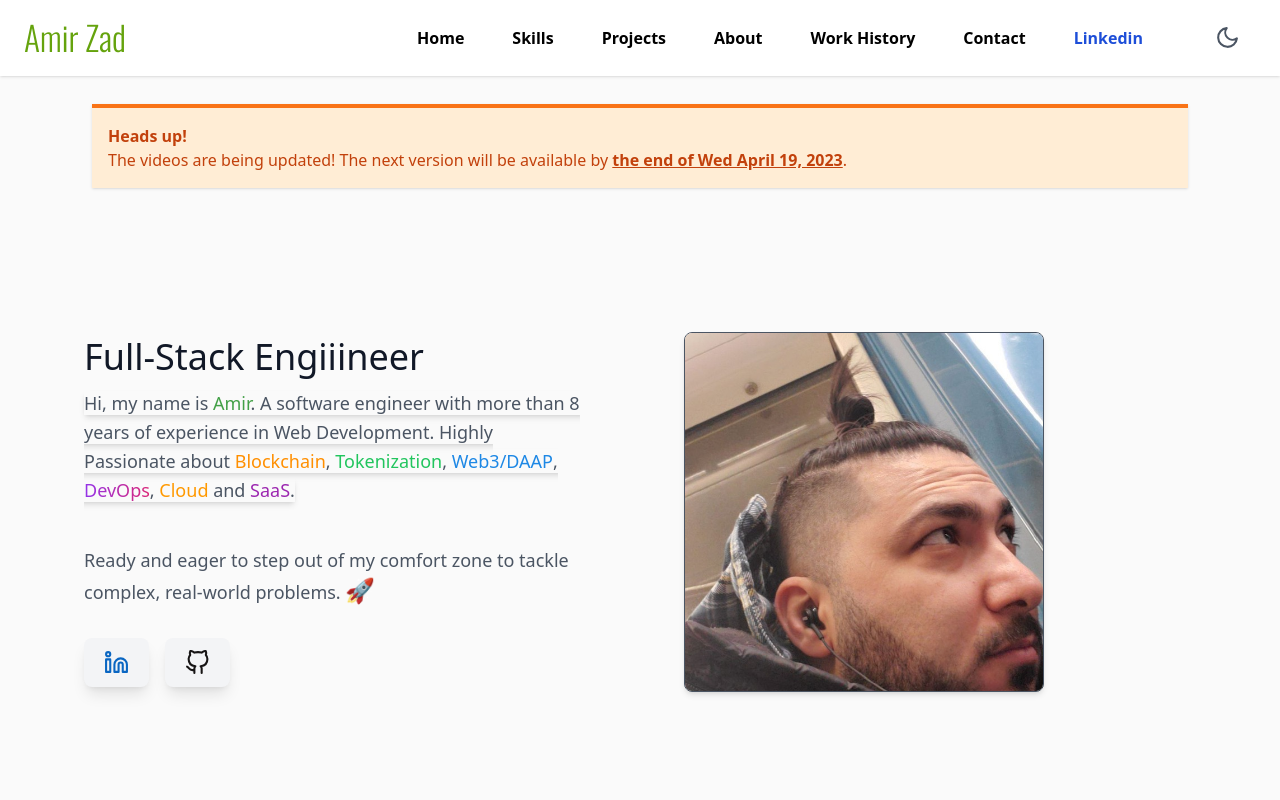
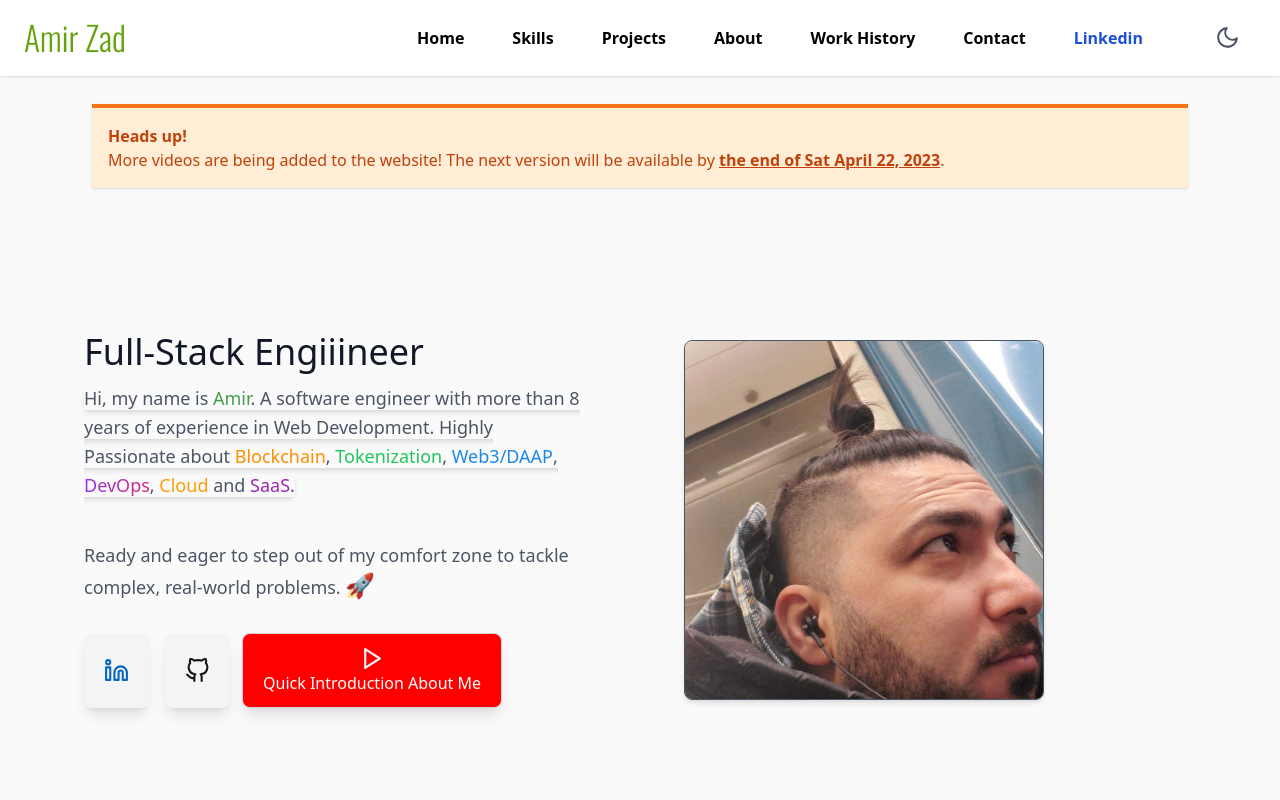
Before and after one commit to liiinx-com/amirzad-dev-frontend, a Next.js app: page / in a window 1280 px wide. Shown: the top 800 px of the page. Built offline with nearby package versions, Linux system fonts and the light colour scheme; a web font is replaced by a local one.

Commit message:
feat: update intro section

```diff
--- a/src/app/page.tsx
+++ b/src/app/page.tsx
@@ -22,9 +22,10 @@ const alertContent = {
   title: "Heads up!",
   content: (
     <span>
-      The videos are being updated! The next version will be available by{" "}
+      More videos are being added to the website! The next version will be
+      available by{" "}
       <span className="underline font-semibold">
-        the end of Wed April 19, 2023
+        the end of Sat April 22, 2023
       </span>
       .
     </span>
--- a/src/blocks/contact.tsx
+++ b/src/blocks/contact.tsx
@@ -21,23 +21,20 @@ const ContactInfo = ({
 }) => {
   return (
     <div className="p-4 md:w-1/3 flex flex-col text-center items-center">
-      <div className="w-20 h-20 inline-flex items-center justify-center rounded-full bg-green-100 text-green-500 mb-5 flex-shrink-0">
-        <a href={url} target="_blank" >
+      <a href={url} target="_blank">
+        <div className="shadow-md hover:shadow-2xl active:shadow-2xl w-20 h-20 inline-flex items-center justify-center rounded-full bg-green-100 text-green-500 mb-5 flex-shrink-0 border border-green-400">
           <IconWrapper
             className={iconClassName}
             size={ICON_SIZE}
             icon={getIconByName(iconName)}
           />
-        </a>
         </div>
         <div className="flex-grow">
           <h2 className="text-gray-900 text-lg dark:text-gray-400 title-font font-medium mb-3 hover:text-blue-600 hover:underline">
-          <a title={content} target="_blank" href={url}>
             {content}
+          </h2>
+        </div>
       </a>
-        </h2>
-        <p className="leading-relaxed text-base"></p>
-      </div>
     </div>
   );
 };
--- a/src/blocks/profile.tsx
+++ b/src/blocks/profile.tsx
@@ -2,7 +2,7 @@ import React from "react";
 import Image from "next/image";
 import { CallToAction } from "@/components/call-to-action";
 import { IconWrapper } from "@/components";
-import { GithubIcon, LinkedinIcon } from "@/components/icons";
+import { GithubIcon, LinkedinIcon, YoutubeIcon } from "@/components/icons";
 
 export const Profile = () => {
   return (
@@ -48,6 +48,17 @@ export const Profile = () => {
             <IconWrapper className="text-[#171515]" icon={<GithubIcon />} />
           </a>,
         ]}
+        featuredButton={
+          <a
+            key="intro"
+            className="flex flex-col items-center ml-3 bg-[#FF0000]  py-3 px-5 border border-gray-300 hover:border-gray-800 rounded-lg text-white hover:shadow-xl shadow-lg"
+            href="https://youtu.be/WvaWaTACxqk"
+            target="_blank"
+          >
+            <IconWrapper className="text-white" icon={<YoutubeIcon />} />
+            Quick Introduction About Me
+          </a>
+        }
         media={
           <Image
             src="/assets/profile-image-01.jpg"
--- a/src/components/call-to-action/index.tsx
+++ b/src/components/call-to-action/index.tsx
@@ -7,6 +7,7 @@ interface CallToActionProps {
   subContent?: ReactNode;
   media: ReactNode;
   buttons?: ReactNode[];
+  featuredButton: ReactNode;
 }
 
 export const CallToAction = ({
@@ -15,6 +16,7 @@ export const CallToAction = ({
   subContent,
   media,
   buttons,
+  featuredButton,
 }: CallToActionProps) => {
   return (
     <Section sectionId="profile">
@@ -38,6 +40,7 @@ export const CallToAction = ({
                 {btn}
               </span>
             ))}
+            {featuredButton && featuredButton}
           </div>
         </div>
         <div className="lg:max-w-lg lg:w-full md:w-1/2 w-5/6">{media}</div>
--- a/src/components/project-card/action-buttons.tsx
+++ b/src/components/project-card/action-buttons.tsx
@@ -9,12 +9,12 @@ export const ActionButtons = ({
 }: ProjectCardProps) => {
   return (
     <div className="flex items-center flex-wrap ">
-      <a
+      {/* <a
         href={videoUrl}
         className="inline-flex  dark:bg-gray-800 dark:text-gray-400 dark:hover:text-white text-sm items-center md:mb-2 lg:mb-0 p-1 border text-red-600 bg-white hover:text-white border-[#ff0000]  hover:bg-[#ff0000] rounded-md"
       >
         Watch Intro
-      </a>
+      </a> */}
       <span className="text-gray-400 inline-flex items-center lg:ml-auto md:ml-0 ml-auto leading-none text-sm  ">
         <a href={repoUrl} target="_blank">
           <IconWrapper
```
Also changed, not shown: 1 other file (tests, documents, lock files or other folders). Lines whose indentation alone changed are shown as unchanged.
